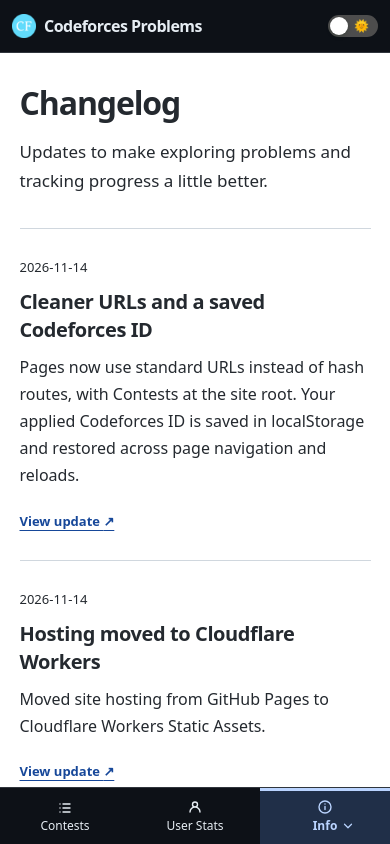
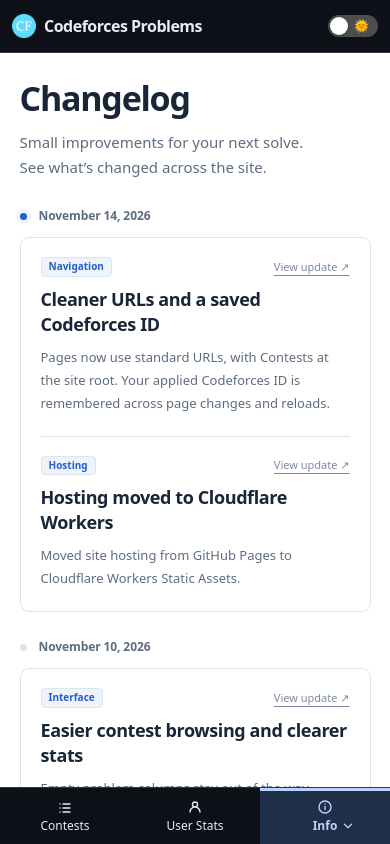
Before and after one commit to kira924age/CodeforcesProblems, a React (Vite) app in the folder cf-problems-frontend/: page /changelog in a window 390 px wide. Built offline with nearby package versions, Linux system fonts and the light colour scheme.

Commit message:
Redesign About and Changelog pages (#144)

```diff
--- a/cf-problems-frontend/src/pages/SiteInfo.css
+++ b/cf-problems-frontend/src/pages/SiteInfo.css
@@ -1,105 +1,228 @@
 .site-info {
-  max-width: 860px;
-  margin: 24px auto 48px;
-  color: var(--nav-text);
-  line-height: 1.7;
+  --info-surface: #fff;
+  --info-tint: #eff4fb;
+  --info-border: #dce4ee;
+  --info-text: #182638;
+  --info-muted: #5d6d80;
+  --info-subtle: #7c8a9c;
+  --info-accent: #245dce;
+  padding-block: 8px 4px;
+  color: var(--info-text);
+}
+.theme-dark .site-info {
+  --info-surface: #111b27;
+  --info-tint: #17283d;
+  --info-border: #283749;
+  --info-text: #e9eff6;
+  --info-muted: #a3b1c2;
+  --info-subtle: #8192a7;
+  --info-accent: #8ab6ff;
 }
 .info-heading {
-  max-width: 650px;
-  margin-bottom: 48px;
+  margin-bottom: 35px;
 }
 .info-heading h1 {
-  margin: 12px 0 16px;
-  font-size: clamp(32px, 5vw, 44px);
+  margin: 0 0 13px;
+  font-size: 44px;
+  line-height: 1.14;
+  letter-spacing: -1.9px;
   font-weight: 700;
-  letter-spacing: -0.035em;
-  line-height: 1.15;
 }
-.info-heading > p:last-child {
+.info-heading p {
+  margin: 0;
+  color: var(--info-muted);
   font-size: 17px;
+  line-height: 1.6;
 }
-.site-info h2 {
-  margin: 0 0 10px;
-  font-size: 20px;
+.site-info a {
+  color: var(--info-accent);
+  text-underline-offset: 4px;
+}
+.site-info a:focus-visible {
+  outline: 2px solid var(--info-accent);
+  outline-offset: 4px;
+}
+.about-page .info-heading {
+  margin-bottom: 24px;
+}
+.about-page h1 {
+  margin: 0;
+  font-size: 42px;
+  line-height: 1.12;
+  letter-spacing: -1.6px;
+}
+.about-reading p {
+  max-width: 80ch;
+  margin: 0 0 20px;
+  color: var(--info-muted);
+  font-size: 16px;
+  line-height: 1.85;
+}
+.about-reading p:last-child {
+  margin-bottom: 0;
+}
+.about-reading a {
+  text-decoration: underline;
+  text-decoration-color: color-mix(
+    in srgb,
+    var(--info-accent) 35%,
+    transparent
+  );
+}
+.about-reading a:hover {
+  text-decoration-color: var(--info-accent);
+}
+.release-group {
+  display: grid;
+  grid-template-columns: 168px minmax(0, 1fr);
+  gap: 32px;
+  margin-bottom: 32px;
+}
+.release-date {
+  display: flex;
+  align-items: flex-start;
+  gap: 12px;
+  padding-top: 21px;
+  color: var(--info-muted);
+  font-size: 13px;
+  font-weight: 600;
+  font-variant-numeric: tabular-nums;
+  letter-spacing: -0.1px;
+  line-height: 1.6;
+}
+.release-date::before {
+  content: "";
+  flex: none;
+  width: 7px;
+  height: 7px;
+  margin-top: 7px;
+  border-radius: 50%;
+  background: var(--info-border);
+}
+.release-group:first-child .release-date::before {
+  background: var(--info-accent);
+  box-shadow: 0 0 0 4px var(--info-tint);
+}
+.release-list {
+  padding-inline: 25px;
+  border: 1px solid var(--info-border);
+  border-radius: 10px;
+  background: var(--info-surface);
+}
+.release-entry {
+  padding-block: 21px 22px;
+  border-bottom: 1px solid var(--info-border);
+}
+.release-entry:last-child {
+  border-bottom: 0;
+}
+.release-meta {
+  display: flex;
+  align-items: center;
+  justify-content: space-between;
+  gap: 12px;
+  margin-bottom: 10px;
+}
+.change-type {
+  padding: 3px 7px;
+  border: 1px solid var(--info-border);
+  border-radius: 4px;
+  color: var(--info-accent);
+  background: var(--info-tint);
+  font-size: 10px;
+  font-weight: 600;
+}
+.release-meta a {
+  color: var(--info-subtle);
+  font-size: 11px;
+  white-space: nowrap;
+}
+.release-meta a:hover {
+  color: var(--info-accent);
+}
+.release-entry h2 {
+  margin: 0 0 9px;
+  color: var(--info-text);
+  font-size: 19px;
   font-weight: 650;
-  letter-spacing: -0.02em;
+  letter-spacing: -0.4px;
   line-height: 1.4;
 }
-.site-info p {
-  margin-top: 0;
+.release-entry p {
+  margin: 0;
+  color: var(--info-muted);
+  font-size: 13px;
+  line-height: 1.75;
 }
-.site-info a {
-  color: var(--nav-current-text);
-  text-underline-offset: 4px;
+.changelog-bottom {
+  display: flex;
+  align-items: center;
+  justify-content: space-between;
+  gap: 20px;
+  margin-top: 2px;
+  padding-top: 20px;
+  border-top: 1px solid var(--info-border);
+  color: var(--info-muted);
+  font-size: 13px;
 }
-.changelog-entry {
-  display: grid;
-  grid-template-columns: 128px minmax(0, 1fr);
-  gap: 32px;
-  padding: 30px 0;
-  border-top: 1px solid var(--nav-border);
+.changelog-bottom a {
+  font-weight: 550;
 }
-.changelog-entry time {
-  font-size: 13px;
-  font-variant-numeric: tabular-nums;
-  padding-top: 3px;
-}
-.changelog-content a {
-  display: inline-block;
-  padding-block: 4px;
-  font-size: 13px;
-  font-weight: 600;
-}
-.about-heading {
-  margin-bottom: 32px;
-}
-.about-features {
-  display: grid;
-  grid-template-columns: repeat(2, minmax(0, 1fr));
-  gap: 20px;
-  margin-bottom: 36px;
-}
-.about-feature {
-  padding: 18px 26px 26px;
-  background: var(--nav-bg);
-  border: 1px solid var(--nav-border);
-  border-radius: 12px;
-}
-.about-feature p {
-  margin-bottom: 0;
-}
-.about-detail {
-  padding-block: 26px;
-  border-top: 1px solid var(--nav-border);
-}
-.info-links {
-  display: flex;
-  flex-wrap: wrap;
-  gap: 12px 24px;
-}
-.info-links a {
-  padding-block: 4px;
-}
-@media (max-width: 700px) {
+@media (max-width: 640px) {
   .site-info {
-    margin-block: 16px 24px;
+    padding-block: 10px 8px;
   }
   .info-heading {
-    margin-bottom: 32px;
+    margin-bottom: 27px;
   }
-  .about-heading {
-    margin-bottom: 24px;
+  .info-heading h1 {
+    margin-bottom: 12px;
+    font-size: 34px;
+    letter-spacing: -1.25px;
   }
-  .about-features {
+  .info-heading p {
+    font-size: 15px;
+    line-height: 1.65;
+  }
+  .about-page .info-heading {
+    margin-bottom: 21px;
+  }
+  .about-page h1 {
+    margin: 0;
+    font-size: 32px;
+    letter-spacing: -1px;
+  }
+  .about-reading p {
+    margin-bottom: 19px;
+    font-size: 14px;
+    line-height: 1.9;
+  }
+  .release-group {
     grid-template-columns: 1fr;
     gap: 12px;
+    margin-bottom: 25px;
   }
-  .about-feature {
-    padding: 16px 22px 22px;
+  .release-date {
+    padding-top: 0;
+    font-size: 12px;
   }
-  .changelog-entry {
-    grid-template-columns: 1fr;
-    gap: 10px;
-    padding-block: 24px;
+  .release-list {
+    padding-inline: 20px;
+    border-radius: 9px;
+  }
+  .release-entry {
+    padding-block: 19px 21px;
+  }
+  .release-entry h2 {
+    font-size: 18px;
+  }
+  .changelog-bottom {
+    align-items: flex-start;
+    gap: 18px;
+    font-size: 12px;
+    line-height: 1.6;
+  }
+  .changelog-bottom a {
+    white-space: nowrap;
   }
 }
--- a/cf-problems-frontend/src/pages/SiteInfo.tsx
+++ b/cf-problems-frontend/src/pages/SiteInfo.tsx
@@ -1,3 +1,4 @@
+import { Link } from "react-router";
 import "./SiteInfo.css";
 
 const repository = "https://github.com/kira924age/CodeforcesProblems";
@@ -7,7 +8,8 @@ const changes = [
     date: "2026-11-14",
     title: "Cleaner URLs and a saved Codeforces ID",
     description:
-      "Pages now use standard URLs instead of hash routes, with Contests at the site root. Your applied Codeforces ID is saved in localStorage and restored across page navigation and reloads.",
+      "Pages now use standard URLs, with Contests at the site root. Your applied Codeforces ID is remembered across page changes and reloads.",
+    category: "Navigation",
     pr: 141,
   },
   {
@@ -15,32 +17,37 @@ const changes = [
     title: "Hosting moved to Cloudflare Workers",
     description:
       "Moved site hosting from GitHub Pages to Cloudflare Workers Static Assets.",
+    category: "Hosting",
     pr: 139,
   },
   {
     date: "2026-11-10",
     title: "Easier contest browsing and clearer stats",
     description:
-      "Contest tables hide empty problem columns and let you choose the page size in every category. Category tabs are easier to scan on narrow screens and in dark mode. Contests and User Stats now have an integrated search button, rounded tables, and clearer date and number formatting.",
+      "Empty problem columns stay out of the way. Choose a page size in every contest category, with clearer tabs, rounded tables, and easier-to-read dates and numbers.",
+    category: "Interface",
     pr: 137,
   },
   {
     date: "2026-11-10",
     title: "New navigation and submission refresh",
     description:
-      "Use the top navigation on desktop or the bottom bar on narrow screens. Open Info for About and Changelog, and use Refresh in Contests or User Stats to update your submission data in both views.",
+      "Find navigation at the top on desktop and below the content on mobile. Open Info for About and Changelog, and refresh your activity from Contests or User Stats.",
+    category: "Navigation",
     pr: 136,
   },
   {
     date: "2026-11-08",
     title: "Lightweight Climbing chart",
     description: "The cumulative solved-problems chart now uses Chart.js.",
+    category: "Charts",
     pr: 128,
   },
   {
     date: "2026-11-08",
     title: "Smaller UI bundle",
     description: "Removed Ant Design while preserving light and dark themes.",
+    category: "Performance",
     pr: 126,
   },
   {
@@ -48,88 +55,127 @@ const changes = [
     title: "Improved pagination",
     description:
       "Contest and submission tables have mobile-friendly pagination and a page size selector.",
+    category: "Interface",
     pr: 122,
   },
 ];
 
+const releases = [...new Set(changes.map(({ date }) => date))].map((date) => ({
+  date,
+  entries: changes.filter((change) => change.date === date),
+}));
+const dateFormatter = new Intl.DateTimeFormat("en-US", {
+  year: "numeric",
+  month: "long",
+  day: "numeric",
+  timeZone: "UTC",
+});
+
 export function ChangelogPage() {
   return (
-    <article className="site-info">
+    <article className="site-info changelog-page">
       <header className="info-heading">
         <h1>Changelog</h1>
         <p>
-          Updates to make exploring problems and tracking progress a little
-          better.
+          Small improvements for your next solve.
+          <br />
+          See what’s changed across the site.
         </p>
       </header>
-      <div className="changelog-list">
-        {changes.map(({ date, title, description, pr }) => (
-          <section className="changelog-entry" key={pr}>
-            <time dateTime={date}>{date}</time>
-            <div className="changelog-content">
-              <h2>{title}</h2>
-              <p>{description}</p>
-              <a href={`${repository}/pull/${pr}`}>
-                View update <span aria-hidden="true">↗</span>
-              </a>
+      <div className="release-groups">
+        {releases.map(({ date, entries }) => (
+          <section
+            className="release-group"
+            key={date}
+            aria-label={dateFormatter.format(new Date(date))}
+          >
+            <div className="release-date">
+              <time dateTime={date}>
+                {dateFormatter.format(new Date(date))}
+              </time>
+            </div>
+            <div className="release-list">
+              {entries.map(({ category, title, description, pr }) => (
+                <section className="release-entry" key={pr}>
+                  <div className="release-meta">
+                    <span className="change-type">{category}</span>
+                    <a
+                      href={`${repository}/pull/${pr}`}
+                      target="_blank"
+                      rel="noopener noreferrer"
+                    >
+                      View update <span aria-hidden="true">↗</span>
+                    </a>
+                  </div>
+                  <h2>{title}</h2>
+                  <p>{description}</p>
+                </section>
+              ))}
             </div>
           </section>
         ))}
       </div>
+      <footer className="changelog-bottom">
+        <span>Have an idea for the next update?</span>
+        <a
+          href={`${repository}/issues`}
+          target="_blank"
+          rel="noopener noreferrer"
+        >
+          Share feedback <span aria-hidden="true">↗</span>
+        </a>
+      </footer>
     </article>
   );
 }
 
 export function AboutPage() {
   return (
-    <article className="site-info">
-      <header className="info-heading about-heading">
+    <article className="site-info about-page">
+      <header className="info-heading">
         <h1>About</h1>
+      </header>
+      <div className="about-reading">
         <p>
-          A clearer view of your practice. Explore problems, follow your
-          progress, and build a habit of solving.
+          Codeforces Problems is a web application for browsing Codeforces
+          contest problems and tracking your solving progress. It brings a
+          contest-based problem table, submission history, activity charts, and
+          first-solve statistics into one place.
         </p>
-      </header>
-      <section className="about-features" aria-label="How to use">
-        <div className="about-feature">
-          <h2>Find your next problem</h2>
-          <p>
-            Browse Contests by category. Enter your Codeforces handle to see
-            which problems you have already solved.
-          </p>
-        </div>
-        <div className="about-feature">
-          <h2>See your progress</h2>
-          <p>
-            Open User Stats to explore your submission history, daily activity,
-            and cumulative solving progress.
-          </p>
-        </div>
-      </section>
-      <section className="about-detail">
-        <h2>Powered by Codeforces</h2>
         <p>
-          Contest and submission data come from the{" "}
-          <a href="https://codeforces.com/apiHelp">Codeforces API</a>. The
-          contest list is updated daily. Use Refresh to fetch your latest
-          activity.
+          Browse the problem list in <Link to="/">Contests</Link>, or enter a
+          Codeforces ID and open <Link to="/user">User Stats</Link> to review
+          solving progress. Your applied ID, theme, and contest-view preferences
+          are remembered in this browser.
         </p>
-      </section>
-      <section className="about-detail">
-        <h2>Help make it better</h2>
         <p>
-          Found a bug or have an idea? Share your feedback or explore the
-          project on GitHub.
+          The contest archive is based on Codeforces data. Profiles and
+          submission history are retrieved through the{" "}
+          <a
+            href="https://codeforces.com/apiHelp"
+            target="_blank"
+            rel="noopener noreferrer"
+          >
+            Codeforces API
+          </a>
+          .
         </p>
-        <div className="info-links">
-          <a href={repository}>
-            Source code <span aria-hidden="true">↗</span>
+        <p>
+          The project is{" "}
+          <a href={repository} target="_blank" rel="noopener noreferrer">
+            open source on GitHub <span aria-hidden="true">↗</span>
           </a>
-          <a href={`${repository}/issues`}>
-            Send feedback <span aria-hidden="true">↗</span>
+          . Bug reports, suggestions, and contributions are welcome through the{" "}
+          <a
+            href={`${repository}/issues`}
+            target="_blank"
+            rel="noopener noreferrer"
+          >
+            issue tracker <span aria-hidden="true">↗</span>
           </a>
-        </div>
-      </section>
+          .
+        </p>
+      </div>
     </article>
   );
 }
```
Also changed, not shown: 1 other file (tests, documents, lock files or other folders).
